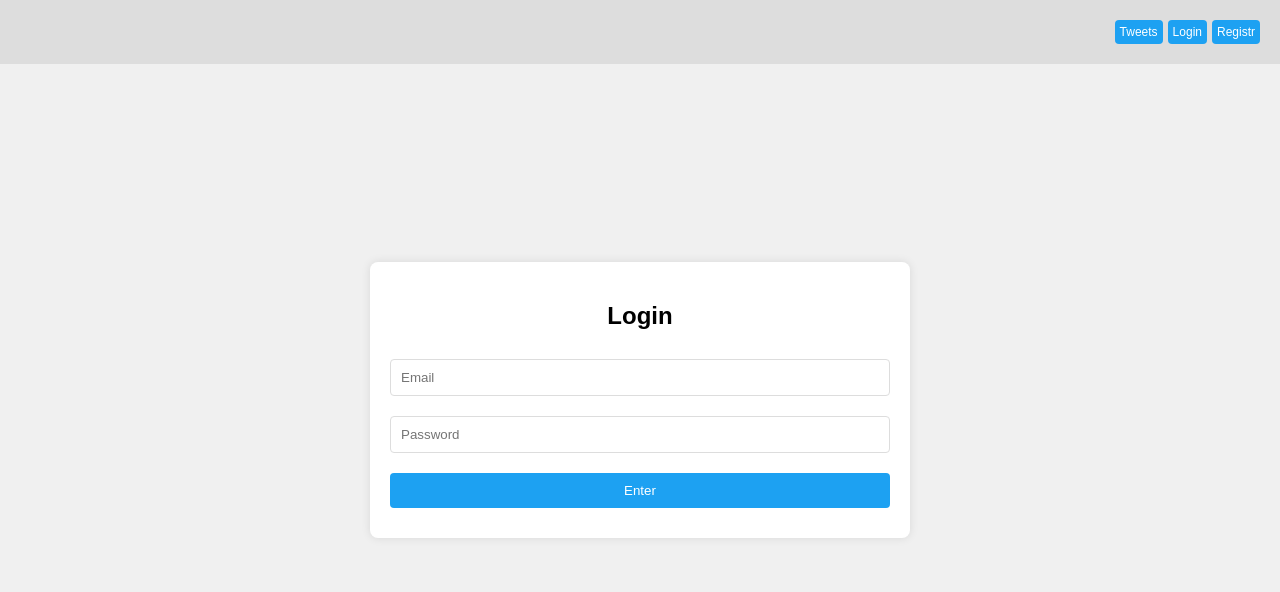
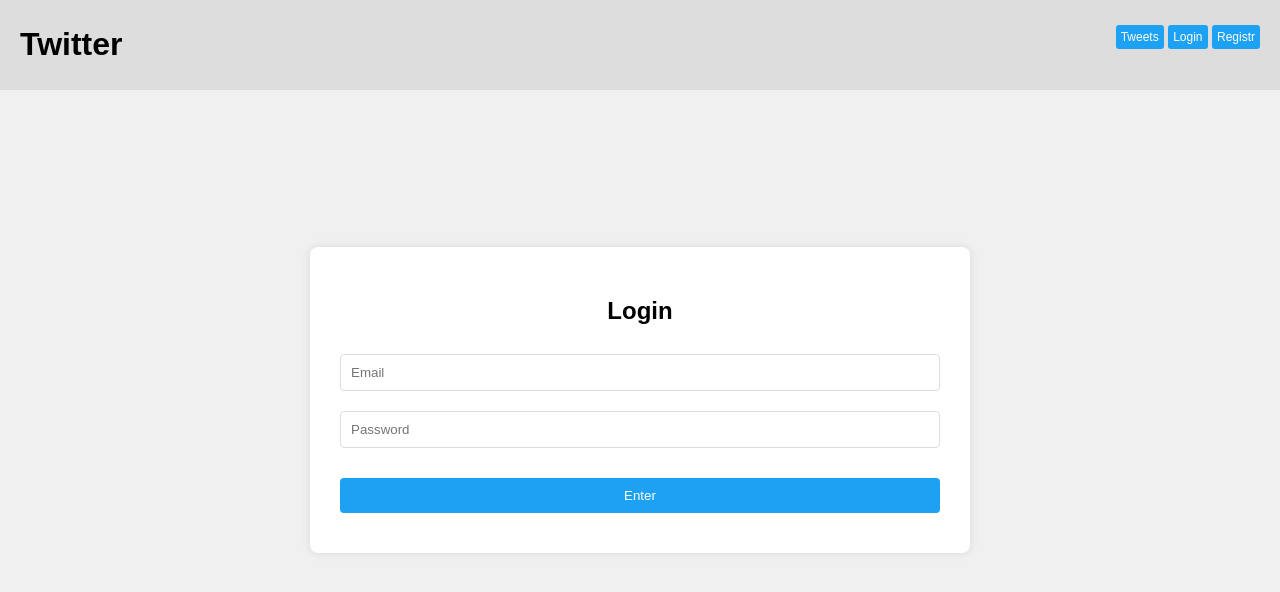
Before and after one commit to Zhanat-Idrissov/myWebSite.github.io, a plain HTML site: page mySite4/index.html in a window 1280 px wide. Drawn offline with Linux system fonts and the light colour scheme.

Commit message:
Update index.html

```diff
--- a/mySite4/index.html
+++ b/mySite4/index.html
@@ -6,6 +6,7 @@
     <meta name="viewport" content="width=device-width, initial-scale=1.0">
     <title>clone Twitter</title>
     <style>
+
         body {
             font-family: Arial, sans-serif;
             background-color: #f0f0f0;
@@ -22,30 +23,40 @@
             top: 0;
             right: 0;
             display: flex;
-            justify-content: flex-end;
+            justify-content: flex-start;
             gap: 5px;
             background-color: #ddd;
-            padding: 10px 20px;
+            padding: 5px 20px;
             box-sizing: border-box;
         }
+
+        .logo {
+           flex-shrink: 0;
+        }
+
+        .buttons {
+            margin-left: auto;
+        }
+
         .header button {
             background-color: #1da1f2;
             color: white;
-            border: none;
             padding: 5px;
             font-size: 12px;
-            border-radius: 4px;
+            border-radius: 3px;
             cursor: pointer;
             width: auto;
         }
+
         .header button:hover {
             background-color: #0c83c6;
         }
 
 
         .container {
-            width: 500px;
-            padding: 20px;
+
+            width: 600px;
+            padding: 30px;
             background-color: white;
             box-shadow: 0px 0px 10px rgba(0, 0, 0, 0.1);
             border-radius: 8px;
@@ -80,6 +91,19 @@
         }
 
 
+        #profilePage {
+           align-items: center;
+           text-align: center;
+           width: 50%;
+           height: 50vh;
+           margin: 0 auto;
+        }
+
+
+        button {
+           margin-top: 20px;
+        }
+
 
     </style>
 </head>
@@ -87,9 +111,16 @@
 <body>
 
     <div class="header">
-        <button onclick="showTweets()">Tweets</button>
-        <button onclick="showLoginPage()">Login</button>
-        <button onclick="showRegisterPage()">Registr</button>
+
+        <div class="logo">
+            <h1>Twitter</h1>
+        </div>
+
+        <div class="buttons">
+            <button onclick="showTweets()">Tweets</button>
+            <button onclick="showLoginPage()">Login</button>
+            <button onclick="showRegisterPage()">Registr</button>
+        </div>
     </div>
 
     <div class="container">
@@ -113,7 +144,7 @@
         </div>
 
         <div id="profilePage" class="hidden">
-            <h2>Profile</h2>
+            <h1>Welcome, Zhanat Idrissov</h1>
             <p><strong>Email:</strong> <span id="profileEmail"></span></p>
             <p><strong>Name:</strong> <span id="profileName"></span></p>
             <p><strong>Phone:</strong> <span id="profilePhone"></span></p>
@@ -122,6 +153,7 @@
             <button onclick="logout()">Logout</button>
         </div>
     </div>
+
 
     <script>
         const users = [];
```
